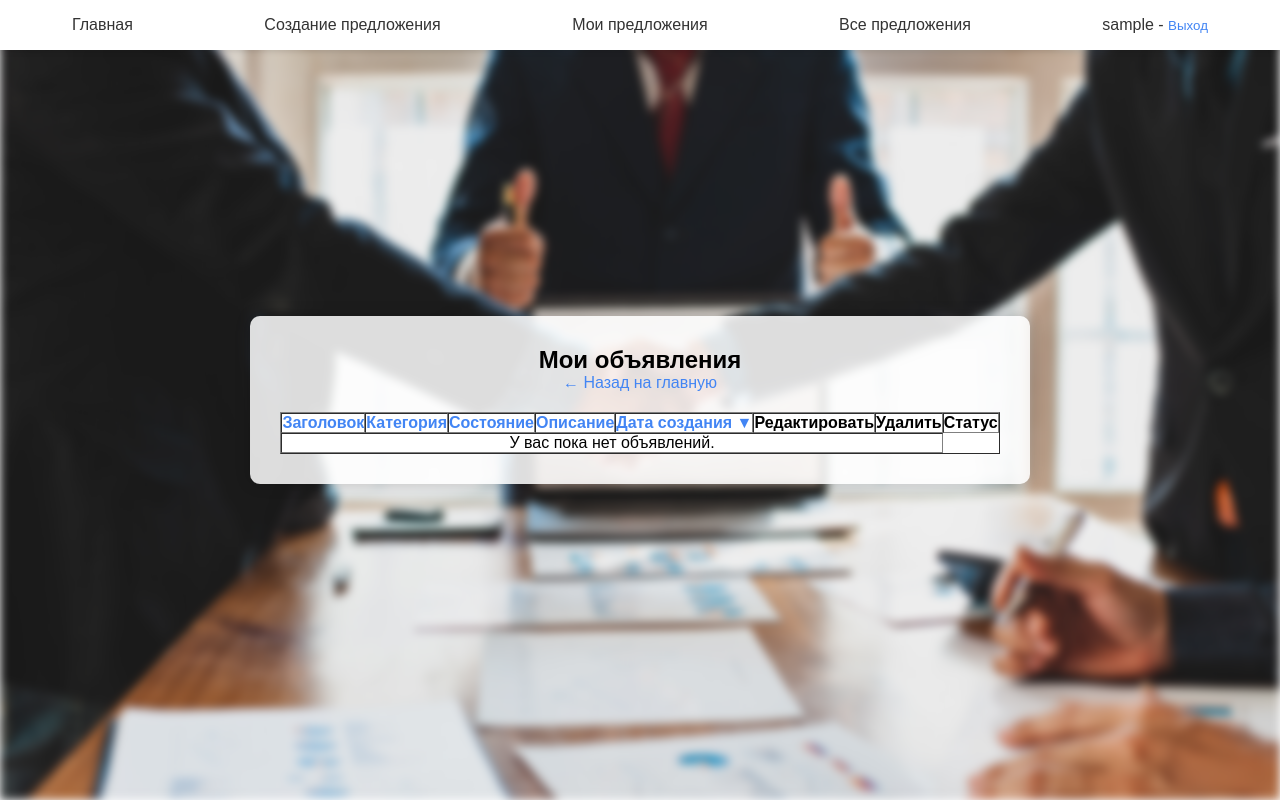
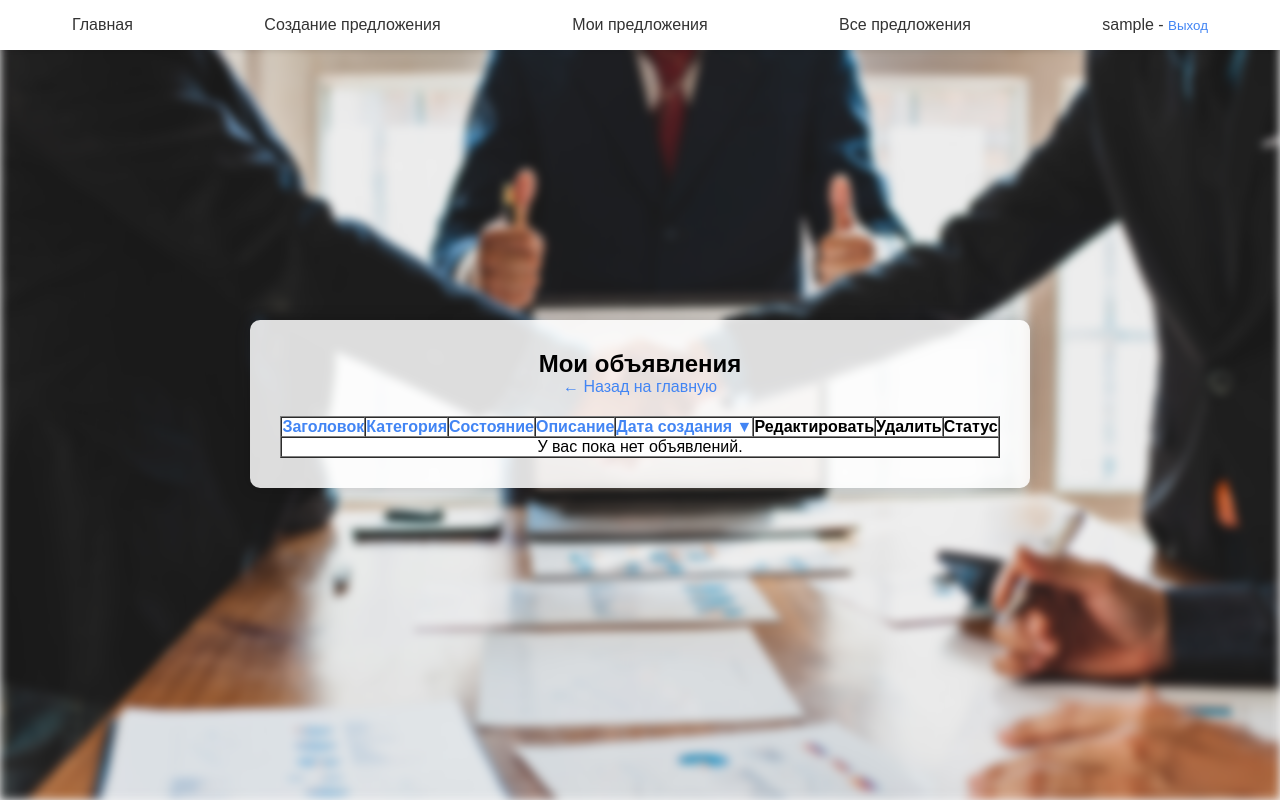
Before and after one commit to DecidedViewerDumb/BarterPlatform, a Django app: page /my_ads/ in a window 1280 px wide. Run offline with Django 5.2, Linux system fonts and the light colour scheme; the visitor is signed in with stand-in values (Sample User, id 1); data that the repository does not hold is empty.

Commit message:
Отображение картинок и фикс главной таблицы

```diff
--- a/static/css/styles.css
+++ b/static/css/styles.css
@@ -6,9 +6,13 @@
 
 body, html {
     margin: 0;
-    padding: 60px, 0, 0, 0;
+    padding: 0;
     height: 100%;
     font-family: Arial, sans-serif;
+    display: flex;
+    justify-content: center;
+    align-items: center;
+    background-color: #f4f4f4;
 }
 
 .header {
@@ -62,7 +66,7 @@ body, html {
     justify-content: center;
     align-items: center;
     height: 100%;
-}
+
 
 .login-form {
     background: rgba(255, 255, 255, 0.85);
@@ -70,6 +74,8 @@ body, html {
     border-radius: 10px;
     box-shadow: 0 0 15px rgba(0,0,0,0.2);
     text-align: center;
+    position: absolute; /* Сделать контейнер абсолютным */
+    top: 40%; /* Центрируем по вертикали */
 }
 
 .login-form input {
--- a/templates/forms/my_ads.html
+++ b/templates/forms/my_ads.html
@@ -75,7 +75,7 @@
                         </td>
                     </tr>
                 {% empty %}
-                    <tr><td colspan="7">У вас пока нет объявлений.</td></tr>
+                    <tr><td colspan="8">У вас пока нет объявлений.</td></tr>
                 {% endfor %}
             </tbody>
         </table>
```
Also changed, not shown: templates/forms/index.html (+11 -1 lines), static/images/pass_img.png (added).
